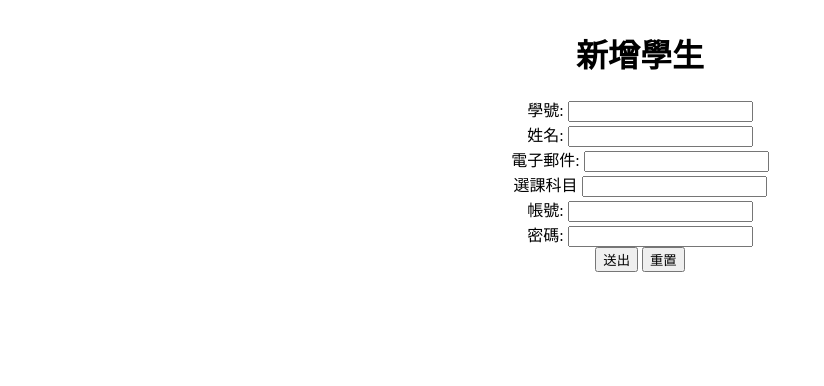
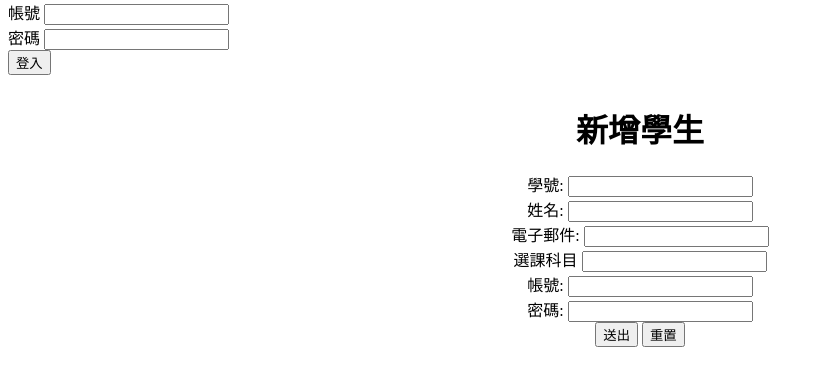
Before and after one commit to nagachen/course, a PHP site: page /backend.php?do=add_student in a window 1280 px wide. Shown: the part 48-434 px from the top of the page, without its empty margins (0-824 px from the left). Run offline with PHP 8.4, Linux system fonts and the light colour scheme.

Commit message:
0601暫存

```diff
--- a/backend.php
+++ b/backend.php
@@ -29,6 +29,7 @@ if(isset($_GET['do'])){
     <?php
 
     include_once "header.php";
+    include "./front/login.php";
     include "./back/$do.php";
 
     ?>
--- /dev/null
+++ b/front/login.php
@@ -0,0 +1,18 @@
+<?PHP
+if(isset($_GET['error'])){
+    echo "<span style='color:red;'>";
+    echo"帳號密碼錯誤";
+    echo"</span>";
+}
+?>
+<form action="./api/login.php" method="post" class="login">
+    <div>
+        <label for="">帳號</label>
+        <input type="text" name="acc" id="acc">
+    </div>
+    <div>
+        <label for="">密碼</label>
+        <input type="text" name="pw" id="pw">
+    </div>
+    <div><input type="submit" value="登入"></div>
+</form>
--- a/header.php
+++ b/header.php
@@ -20,10 +20,12 @@
         justify-content: space-around;
         margin: auto;
 
+
     }
 
     .dropDownMenu>li>ul li {
         font-size: 14px;
+
     }
 
     .dropDownMenu ul {
@@ -51,6 +53,7 @@
         text-decoration: none;
         line-height: 40px;
         /* white-space: nowrap; */
+        background-color: rgb(255,255,255,0);
 
     }
 
@@ -60,14 +63,14 @@
 
     .dropDownMenu ul {
         border: #ccc 2px solid;
-        /* z-index: 99; */
+
         position: absolute;
     }
 
     .dropDownMenu ul li {
         border-bottom: #ccc 2px solid;
         background-color: lightgreen;
-        /* z-index: 999; */
+
     }
 </style>
 
```
Also changed, not shown: api/login.php (added, +16 -0 lines).
